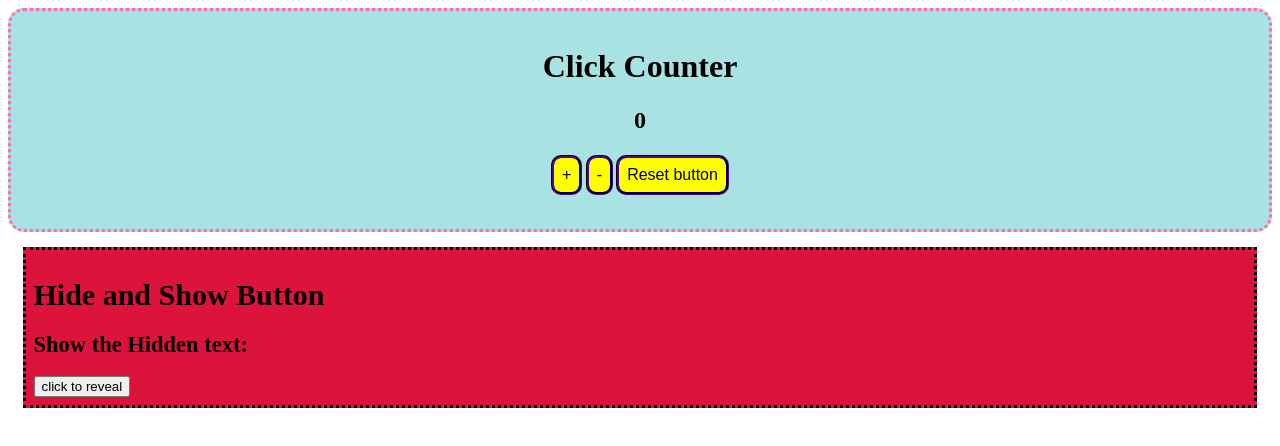
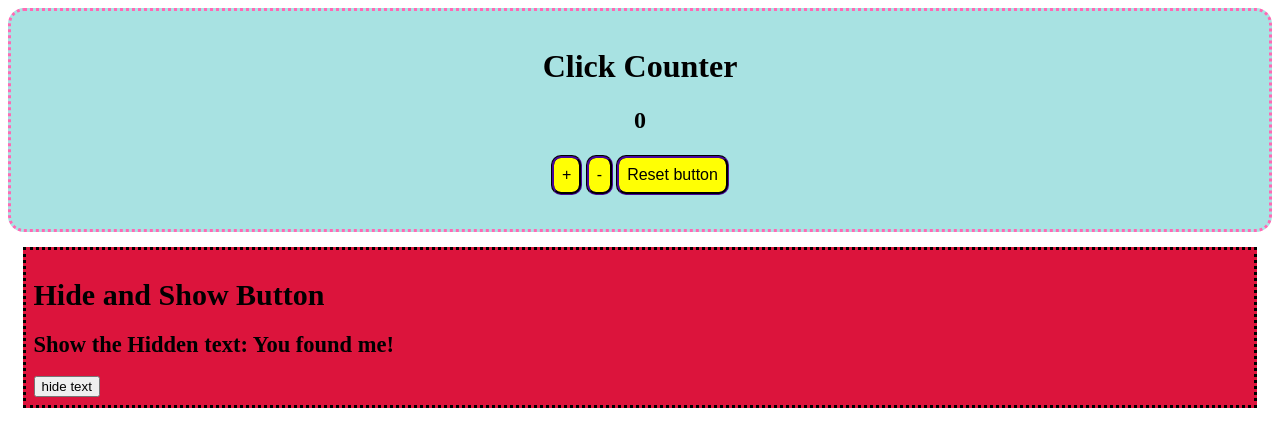
Before and after one commit to TheNimum/LearningVue00000001, a Vue app: page / in a window 1280 px wide. Shown: the top 446 px of the page. Built offline with nearby package versions, Linux system fonts and the light colour scheme.

Commit message:
förbättrad funktionalitet på HideAndShow

```diff
--- a/src/components/HelloWorld.vue
+++ b/src/components/HelloWorld.vue
@@ -26,8 +26,7 @@
       <h2> Show the Hidden text: <span class="hiddenText" v-show="visible"> {{secretText}}</span> </h2>
       <button class="showAndHide"
       v-show="nowYouSee"
-      v-on:click="revealButton">
-        click to reveal </button>
+      v-on:click="revealButton"> {{buttontext}}</button>
     </div>
 
 
@@ -44,14 +43,28 @@ export default {
     ShowText: true,
     resetCountButton: true,
     nowYouSee: true,
-    visible: false,
+    visible: true,
     secretText: 'You found me!',
+
     i: 0,
   }),
+  computed: {
+    buttontext(){
+      if (this.visible) {
+        return 'hide text'
+
+      }else
+      return 'show text'
+    }
+  },
+
+
   methods: {
     revealButton(){
 
       this.visible = !this.visible;
+      this.buttontext = 'show';
+
     },
     resetButton() {
       this.i = 0;
```
